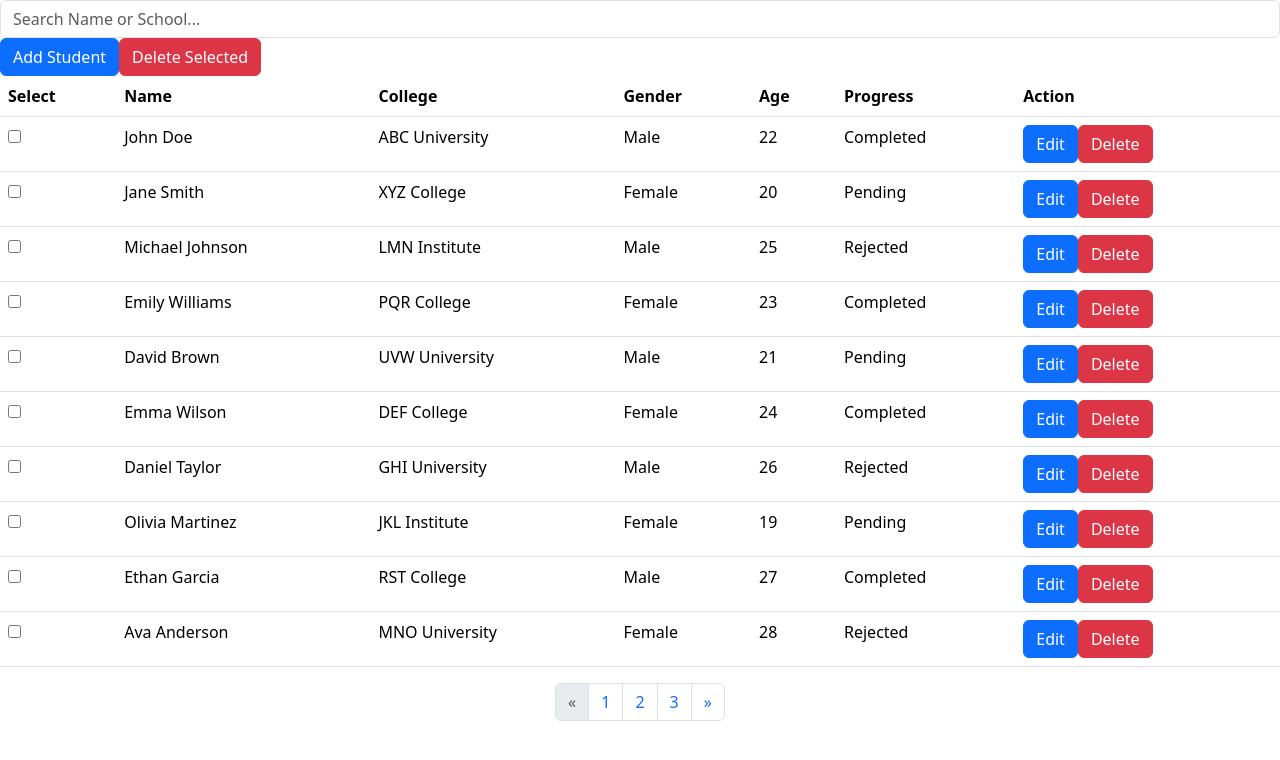
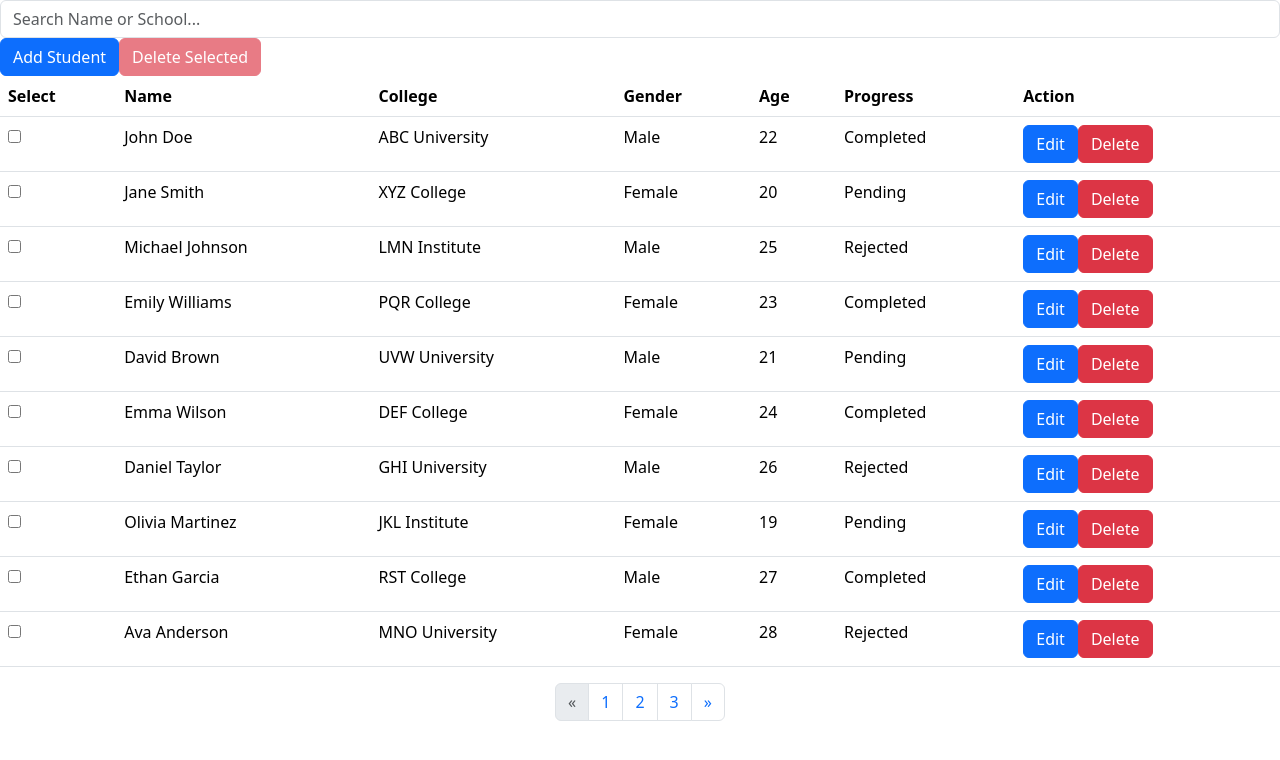
Before and after one commit to Zuke99/Coditation-StudentApp, an Angular app: page / in a window 1280 px wide. Shown: the top 760 px of the page. Built offline with nearby package versions, Linux system fonts and the light colour scheme.

Commit message:
button disable

```diff
--- a/src/app/components/student-list/student-list/student-list.component.html
+++ b/src/app/components/student-list/student-list/student-list.component.html
@@ -3,7 +3,7 @@
     Add Student
 </button>
 
-<button class="btn btn-danger" (click)="deleteSelected()">Delete Selected</button>
+<button class="btn btn-danger" [disabled]="isStudentSelected" (click)="deleteSelected()">Delete Selected</button>
 
 <table class="table">
     <thead>
--- a/src/app/components/student-list/student-list/student-list.component.ts
+++ b/src/app/components/student-list/student-list/student-list.component.ts
@@ -35,7 +35,7 @@ export class StudentListComponent {
   currentPage = 1
   paginatedData: any[] = [];
   selectedItems: any[] = [];
-
+  isStudentSelected = true;
   //totalPages: any;
 
   constructor(private fb: FormBuilder) {
@@ -278,6 +278,8 @@ export class StudentListComponent {
         this.selectedItems.splice(index, 1);
       }
     }
+    if(this.selectedItems.length > 0) this.isStudentSelected = false;
+    else this.isStudentSelected = true;
   }
 
   saveToLocalStorage(){
```
